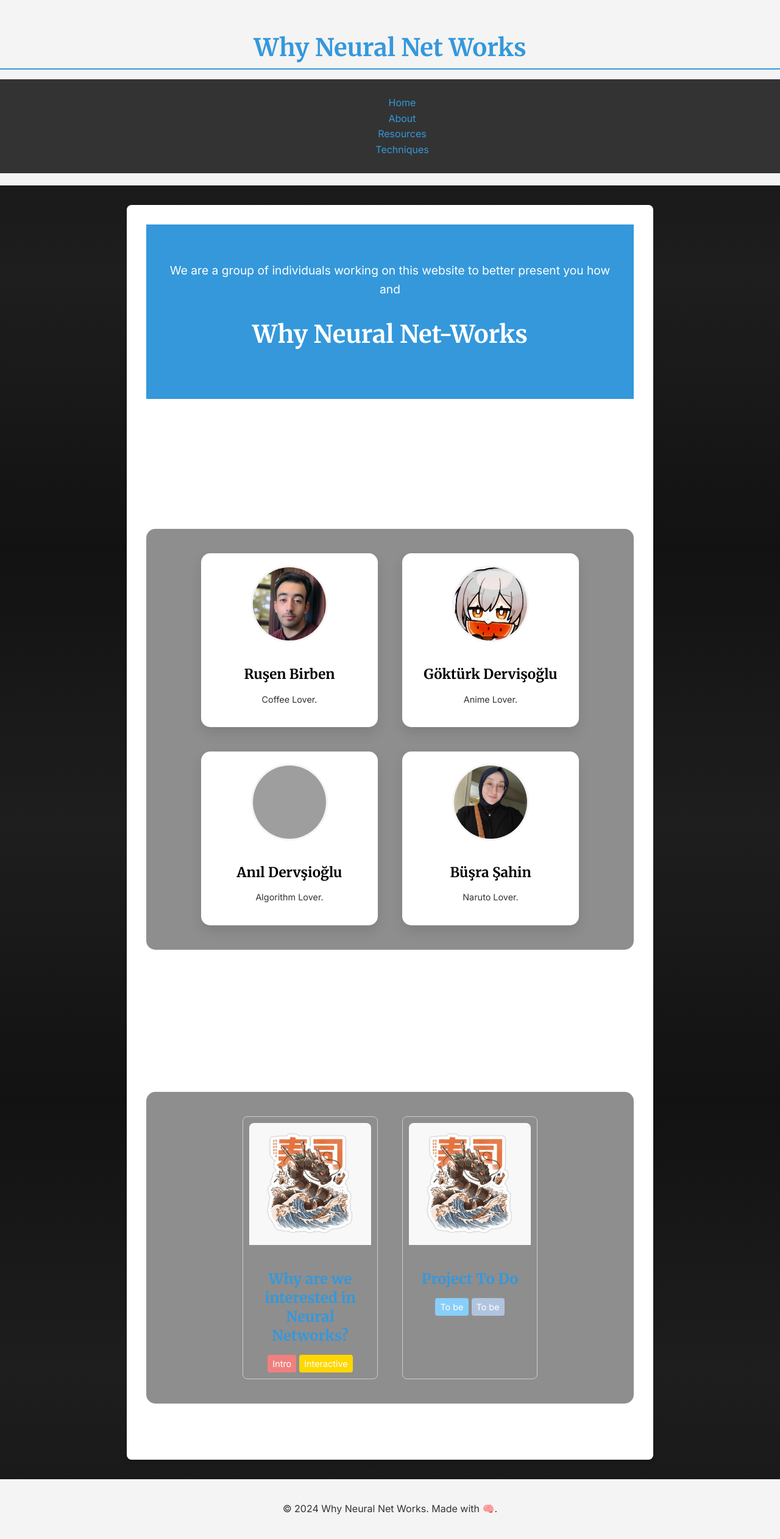
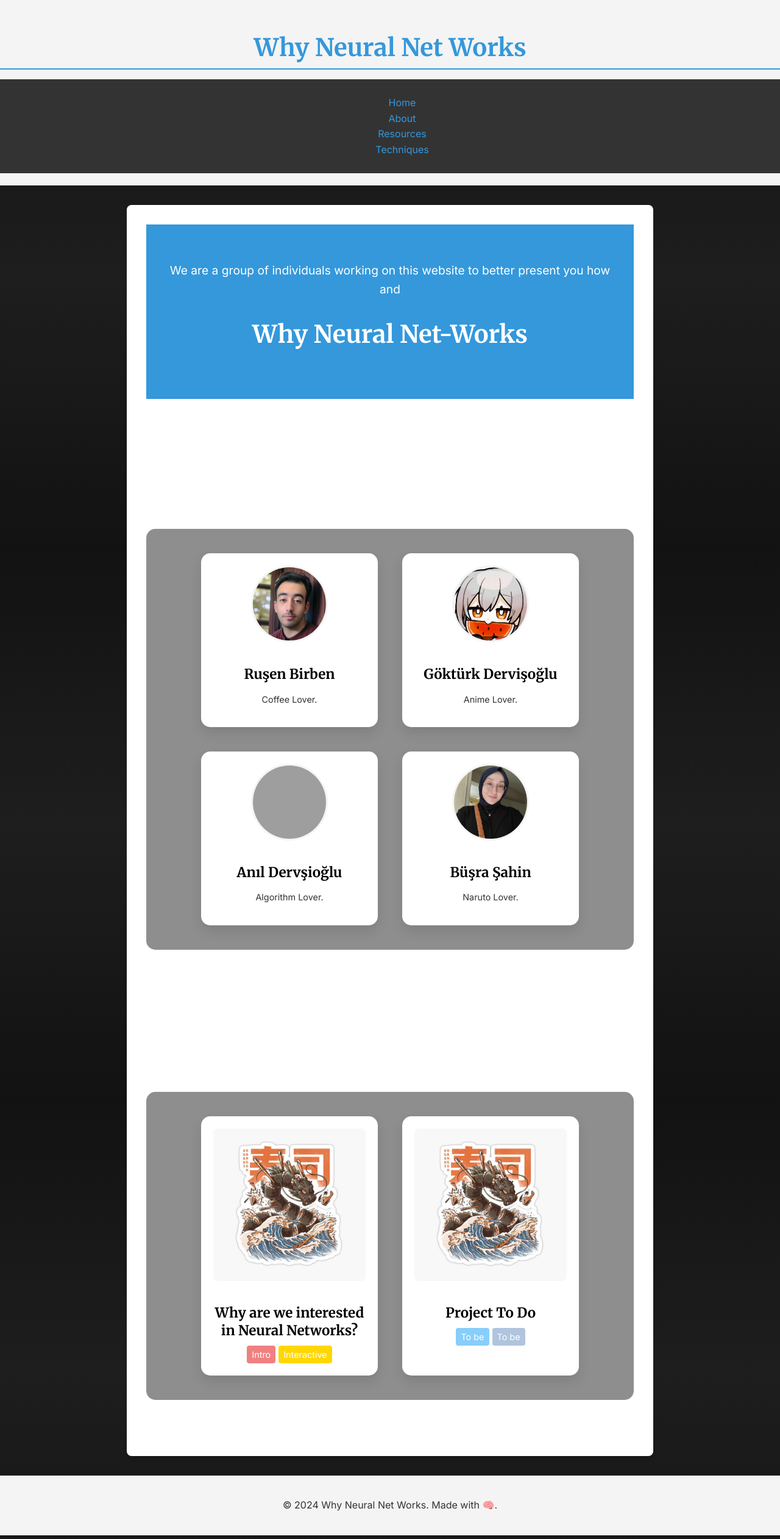
Before and after one commit to Neural-Nerdworks/why-neural-net-works, a Jekyll site: the page built from index.md, in a window 1280 px wide. Shown: the whole page at 61% size. Built offline with Jekyll 4.4.1, drawn with Linux system fonts in a browser that asks for light colours; grey boxes are pictures that could not be loaded.

Commit message:
Refactor CSS for improved project card design and hover effects

```diff
--- a/assets/css/style.css
+++ b/assets/css/style.css
@@ -245,21 +245,96 @@ header, footer {
 
 /* Project Cards */
 .project {
-  border: 1px solid #ccc;
-  border-radius: 8px;
-  padding: 10px;
-  width: 200px;
+  width: 250px;
   text-align: center;
+  background-color: var(--card-background);
+  border-radius: 15px;
+  padding: 20px;
+  transition: all 0.3s ease;
   position: relative;
   overflow: hidden;
+  box-shadow: 0 10px 20px rgba(0, 0, 0, 0.1);
+  transform-style: preserve-3d;
+}
+
+.project::before,
+.project::after {
+  content: '';
+  position: absolute;
+  left: 0;
+  top: 0;
+  width: 100%;
+  height: 100%;
+  border-radius: 15px;
+  transition: all 0.3s ease;
+}
+
+.project::before {
+  background: linear-gradient(
+      105deg,
+      transparent 40%,
+      rgba(255, 255, 255, 0.15) 45%,
+      rgba(255, 255, 255, 0.3) 50%,
+      rgba(255, 255, 255, 0.15) 55%,
+      transparent 60%
+  );
+  transform: translateX(-100%);
+  transition: all 0.6s ease;
+}
+
+.project::after {
+  background: linear-gradient(to bottom, #1a237e, #3949ab);
+  opacity: 0;
+}
+
+.project:hover {
+  background-color: #1a237e;
+  transform: translateY(-10px) rotateX(5deg) rotateY(-5deg);
+  box-shadow: 0 15px 30px rgba(0, 0, 0, 0.2);
+}
+
+.project:hover::before {
+  transform: translateX(100%);
+}
+
+.project:hover::after {
+  opacity: 1;
+}
+
+.project h3,
+.project p,
+.project img {
+  position: relative;
+  z-index: 1;
+  transition: all 0.3s ease;
+}
+
+.project:hover h3,
+.project:hover p {
+  color: white;
 }
 
 .project img {
-  border-radius: 8px 8px 0 0;
+  width: 100%;
+  height: auto;
+  border-radius: 8px;
+  margin-bottom: 15px;
 }
 
-.project a:hover h3 {
-  text-decoration: underline;
+.project:hover img {
+  filter: brightness(1.1);
+}
+
+.project h3 {
+  font-size: 1.4rem;
+  font-weight: 600;
+  color: #000000;
+  margin-top: 15px;
+  margin-bottom: 10px;
+}
+
+.project p {
+  font-size: 0.9rem;
 }
 
 /* Tags */
```
